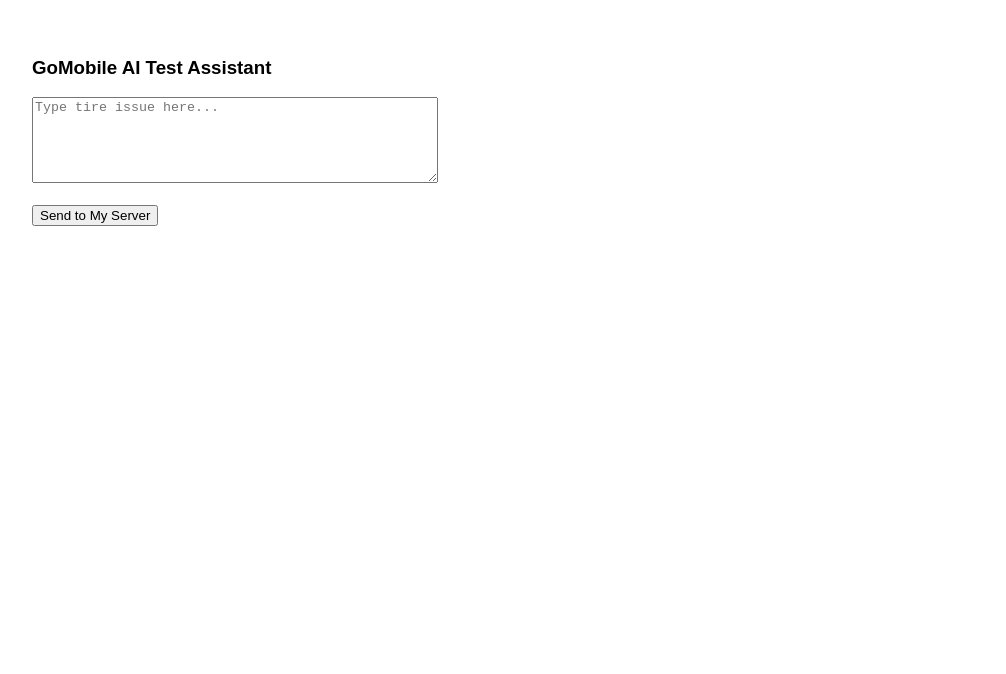
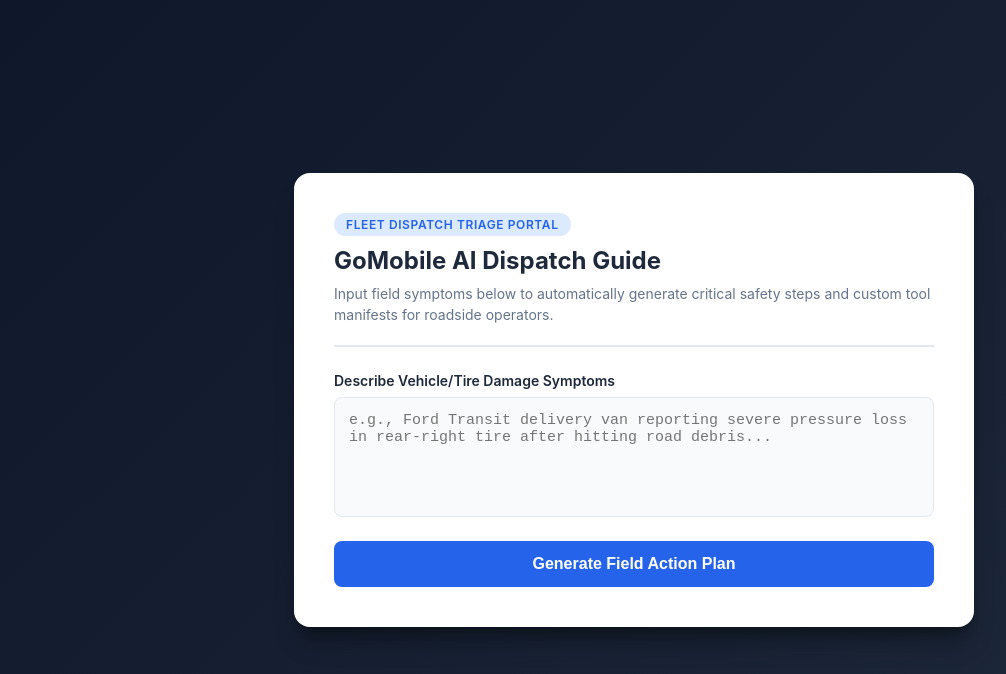
Before and after one commit to Tahniat-Niger/gomobile-fleet-diagnostic-api, a website: page index.html in a window 1280 px wide. Shown: the whole page, without its empty margins (6-1012 px from the left). Drawn offline with Linux system fonts and the light colour scheme.

Commit message:
adding style.css

```diff
--- a/index.html
+++ b/index.html
@@ -1,28 +1,91 @@
 <!doctype html>
-<html>
-  <body style="font-family: sans-serif; padding: 30px; max-width: 400px">
-    <h3>GoMobile AI Test Assistant</h3>
-    <textarea
-      id="msg"
-      style="width: 100%; height: 80px"
-      placeholder="Type tire issue here..."></textarea
-    ><br /><br />
-    <button onclick="talkToServer()">Send to My Server</button>
-    <p id="reply" style="font-weight: bold; margin-top: 20px; color: blue"></p>
+<html lang="en">
+  <head>
+    <meta charset="UTF-8" />
+    <meta name="viewport" content="width=device-width, initial-scale=1.0" />
+    <title>GoMobile AI Fleet Triage Portal</title>
+    <link rel="stylesheet" href="style.css" />
+  </head>
+  <body>
+    <div class="container">
+      <div class="header">
+        <span class="badge">Fleet Dispatch Triage Portal</span>
+        <h2>GoMobile AI Dispatch Guide</h2>
+        <p class="subtitle">
+          Input field symptoms below to automatically generate critical safety
+          steps and custom tool manifests for roadside operators.
+        </p>
+      </div>
+
+      <div class="form-group">
+        <label for="issue">Describe Vehicle/Tire Damage Symptoms</label>
+        <textarea
+          id="issue"
+          placeholder="e.g., Ford Transit delivery van reporting severe pressure loss in rear-right tire after hitting road debris..."></textarea>
+      </div>
+
+      <button id="submitBtn" onclick="sendToBackend()">
+        <span class="spinner" id="btnSpinner"></span>
+        <span id="btnText">Generate Field Action Plan</span>
+      </button>
+
+      <div class="status-msg" id="statusMessage">
+        Orchestrating foundational LLM prompt...
+      </div>
+
+      <div class="result-box" id="resultBox">
+        <div class="result-header">⚙️ Real-time Diagnostic Guide Matrix:</div>
+        <p id="output"></p>
+      </div>
+    </div>
 
     <script>
-      async function talkToServer() {
-        document.getElementById("reply").innerText = "Server is processing...";
-        const text = document.getElementById("msg").value;
+      async function sendToBackend() {
+        const issueText = document.getElementById("issue").value;
+        const resultBox = document.getElementById("resultBox");
+        const output = document.getElementById("output");
+        const btnSpinner = document.getElementById("btnSpinner");
+        const btnText = document.getElementById("btnText");
+        const statusMessage = document.getElementById("statusMessage");
+        const submitBtn = document.getElementById("submitBtn");
 
-        const response = await fetch("http://localhost:3000/api/tire-check", {
-          method: "POST",
-          headers: { "Content-Type": "application/json" },
-          body: JSON.stringify({ issueDescription: text }),
-        });
+        if (!issueText.trim()) {
+          alert("Please enter a diagnostic input description.");
+          return;
+        }
 
-        const result = await response.json();
-        document.getElementById("reply").innerText = result.advice;
+        submitBtn.disabled = true;
+        btnSpinner.style.display = "block";
+        btnText.innerText = "Analyzing Content...";
+        statusMessage.style.display = "block";
+        resultBox.style.display = "none";
+
+        try {
+          const response = await fetch("http://localhost:3000/api/tire-check", {
+            method: "POST",
+            headers: { "Content-Type": "application/json" },
+            body: JSON.stringify({ issueDescription: issueText }),
+          });
+
+          const data = await response.json();
+
+          resultBox.style.display = "block";
+          if (data.advice) {
+            output.innerText = data.advice;
+          } else {
+            output.innerText = "Execution Dropped: " + data.error;
+          }
+        } catch (error) {
+          resultBox.style.display = "block";
+          output.innerText =
+            "Connection Aborted: Unable to reach local server runtime.";
+          console.error(error);
+        } finally {
+          submitBtn.disabled = false;
+          btnSpinner.style.display = "none";
+          btnText.innerText = "Generate Field Action Plan";
+          statusMessage.style.display = "none";
+        }
       }
     </script>
   </body>
--- /dev/null
+++ b/style.css
@@ -0,0 +1,191 @@
+:root {
+  --bg-gradient: linear-gradient(135deg, #0f172a 0%, #1e293b 100%);
+  --card-bg: #ffffff;
+  --primary: #2563eb;
+  --primary-hover: #1d4ed8;
+  --text-main: #1e293b;
+  --text-muted: #64748b;
+  --border: #e2e8f0;
+  --accent-bg: #f8fafc;
+}
+
+body {
+  font-family:
+    -apple-system, BlinkMacSystemFont, "Segoe UI", Roboto, Helvetica, Arial,
+    sans-serif;
+  background: var(--bg-gradient);
+  min-height: 100vh;
+  margin: 0;
+  padding: 40px 20px;
+  display: flex;
+  justify-content: center;
+  align-items: center;
+  box-sizing: border-box;
+}
+
+.container {
+  background: var(--card-bg);
+  padding: 40px;
+  border-radius: 16px;
+  box-shadow:
+    0 20px 25px -5px rgba(0, 0, 0, 0.3),
+    0 10px 10px -5px rgba(0, 0, 0, 0.2);
+  width: 100%;
+  max-width: 600px;
+  animation: fadeIn 0.6s ease-out;
+}
+
+.header {
+  border-bottom: 2px solid var(--border);
+  padding-bottom: 20px;
+  margin-bottom: 25px;
+}
+
+.badge {
+  background-color: #dbeafe;
+  color: var(--primary);
+  padding: 4px 12px;
+  border-radius: 9999px;
+  font-size: 12px;
+  font-weight: 600;
+  text-transform: uppercase;
+  letter-spacing: 0.05em;
+  display: inline-block;
+  margin-bottom: 10px;
+}
+
+h2 {
+  color: var(--text-main);
+  margin: 0 0 8px 0;
+  font-size: 24px;
+  font-weight: 700;
+}
+
+.subtitle {
+  color: var(--text-muted);
+  font-size: 14px;
+  margin: 0;
+  line-height: 1.5;
+}
+
+.form-group {
+  margin-bottom: 20px;
+}
+
+label {
+  display: block;
+  font-weight: 600;
+  color: var(--text-main);
+  font-size: 14px;
+  margin-bottom: 8px;
+}
+
+textarea {
+  width: 100%;
+  height: 120px;
+  padding: 14px;
+  border: 1px solid var(--border);
+  border-radius: 8px;
+  box-sizing: border-box;
+  resize: none;
+  font-size: 15px;
+  color: var(--text-main);
+  background-color: var(--accent-bg);
+  transition: all 0.2s ease;
+}
+
+textarea:focus {
+  outline: none;
+  border-color: var(--primary);
+  background-color: #fff;
+  box-shadow: 0 0 0 4px rgba(37, 99, 235, 0.15);
+}
+
+button {
+  background-color: var(--primary);
+  color: white;
+  border: none;
+  padding: 14px 20px;
+  font-size: 16px;
+  font-weight: 600;
+  border-radius: 8px;
+  width: 100%;
+  cursor: pointer;
+  transition: all 0.2s ease;
+  display: flex;
+  justify-content: center;
+  align-items: center;
+  gap: 10px;
+}
+
+button:hover {
+  background-color: var(--primary-hover);
+  transform: translateY(-1px);
+}
+
+button:active {
+  transform: translateY(0);
+}
+
+.spinner {
+  display: none;
+  width: 20px;
+  height: 20px;
+  border: 3px solid rgba(255, 255, 255, 0.3);
+  border-radius: 50%;
+  border-top-color: white;
+  animation: spin 1s ease-in-out infinite;
+}
+
+@keyframes spin {
+  to {
+    transform: rotate(360deg);
+  }
+}
+@keyframes fadeIn {
+  from {
+    opacity: 0;
+    transform: translateY(10deg);
+  }
+  to {
+    opacity: 1;
+    transform: translateY(0);
+  }
+}
+
+.result-box {
+  margin-top: 30px;
+  padding: 24px;
+  background-color: var(--accent-bg);
+  border-left: 5px solid var(--primary);
+  border-radius: 8px;
+  display: none;
+  animation: fadeIn 0.4s ease-out;
+}
+
+.result-header {
+  font-size: 16px;
+  font-weight: 700;
+  color: var(--text-main);
+  margin-bottom: 12px;
+  display: flex;
+  align-items: center;
+  gap: 8px;
+}
+
+#output {
+  white-space: pre-wrap;
+  color: #334155;
+  line-height: 1.6;
+  font-size: 15px;
+  margin: 0;
+}
+
+.status-msg {
+  color: var(--primary);
+  font-style: italic;
+  font-size: 14px;
+  text-align: center;
+  margin-top: 15px;
+  display: none;
+}
```
